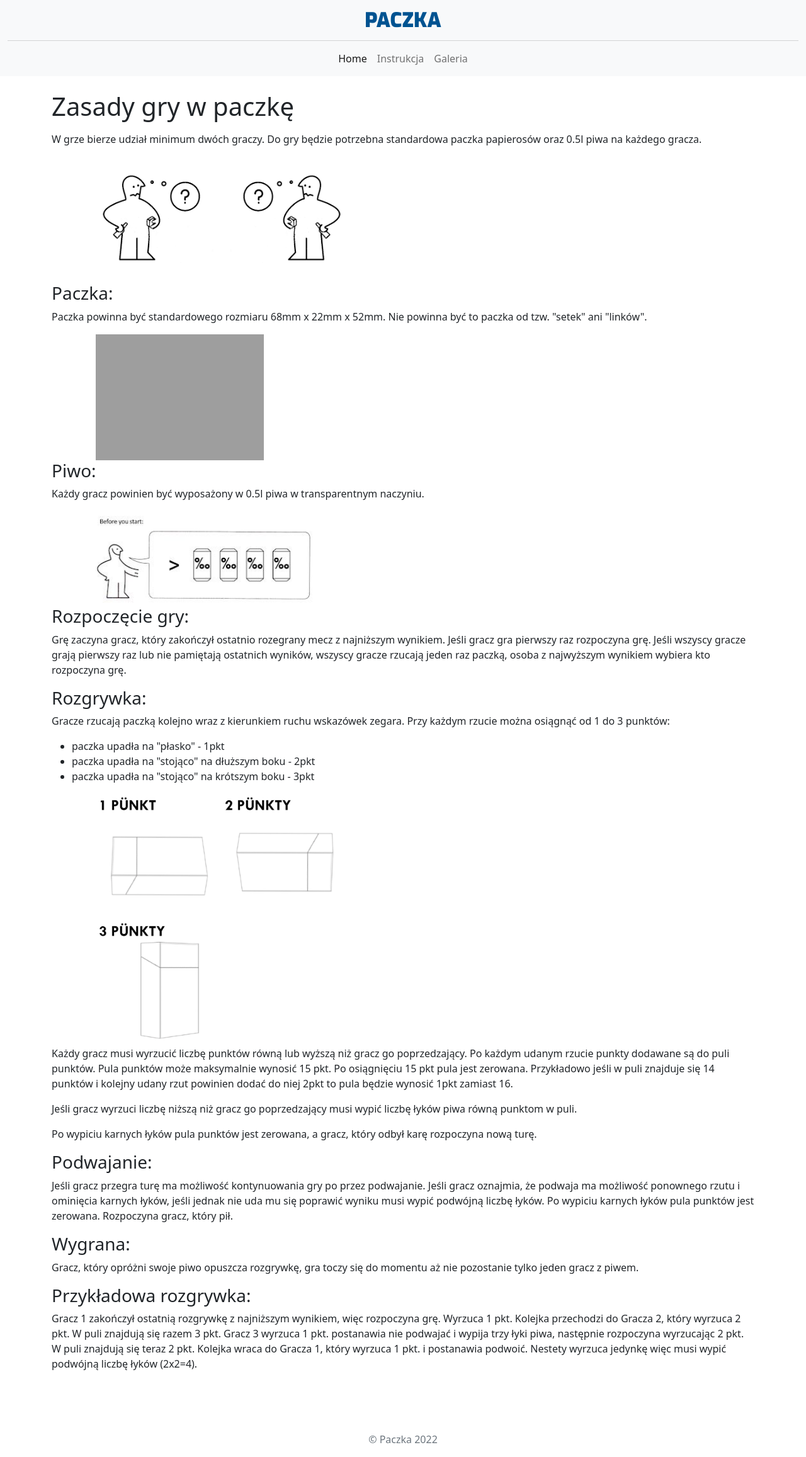
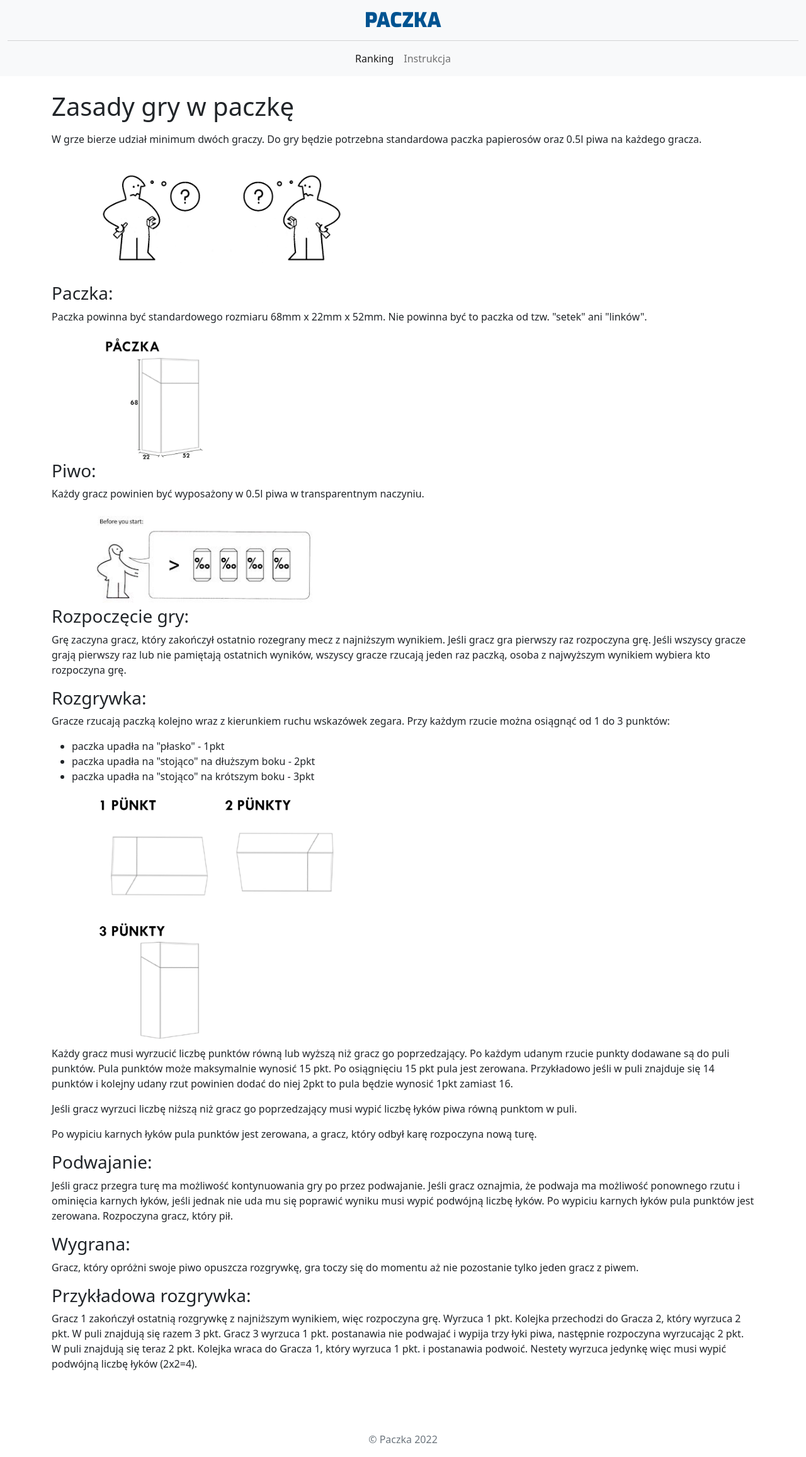
Before and after one commit to mariusz-dabal/pack_game, a Symfony app: template templates/sites/manual.html.twig in a window 1280 px wide. Shown: the whole page at 63% size. Run offline with Twig, Linux system fonts and the light colour scheme; the template is opened without the code that fills it, so the values that code supplies are empty; some libraries are stand-ins or nearby versions; grey boxes are pictures that could not be loaded.

Commit message:
Remove gallery

```diff
--- a/src/Controller/SiteController.php
+++ b/src/Controller/SiteController.php
@@ -13,10 +13,4 @@ class SiteController extends AbstractController
     {
         return $this->render('sites/manual.html.twig');
     }
-
-    #[Route('/gallery', name: 'gallery')]
-    public function showGallery(): Response
-    {
-        return $this->render('sites/gallery.html.twig');
-    }
 }
--- a/templates/inc/navbar.html.twig
+++ b/templates/inc/navbar.html.twig
@@ -8,13 +8,10 @@
         <div class="collapse navbar-collapse" id="navbarNav">
             <ul class="navbar-nav">
                 <li class="nav-item">
-                    <a class="nav-link active" aria-current="page" href="{{ path('players') }}">Home</a>
+                    <a class="nav-link active" aria-current="page" href="{{ path('players') }}">Ranking</a>
                 </li>
                 <li class="nav-item">
                     <a class="nav-link" href="{{ path('manual') }}">Instrukcja</a>
-                </li>
-                <li class="nav-item">
-                    <a class="nav-link" href="{{ path('gallery') }}">Galeria</a>
                 </li>
             </ul>
         </div>
--- a/templates/sites/manual.html.twig
+++ b/templates/sites/manual.html.twig
@@ -13,7 +13,7 @@
         <p>Paczka powinna być standardowego rozmiaru 68mm x 22mm x 52mm. Nie powinna być to paczka od tzw. "setek" ani
             "linków".</p>
         <div class="margin">
-            <img src="/assets/PaczkaWymiar.png" height="200">
+            <img src="/assets/PaczkaW.png" height="200">
         </div>
 
         <h3>Piwo:</h3>
```
